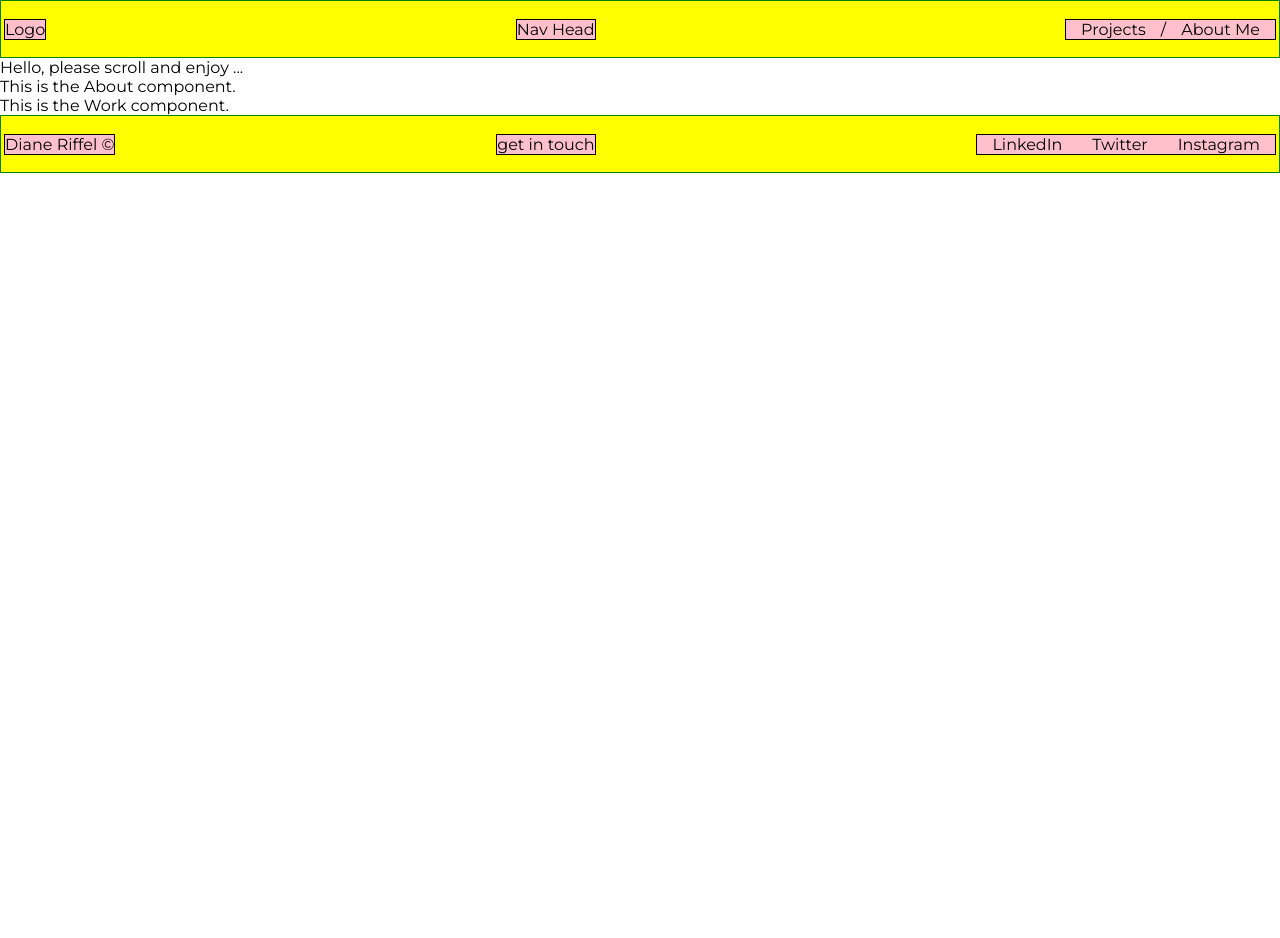
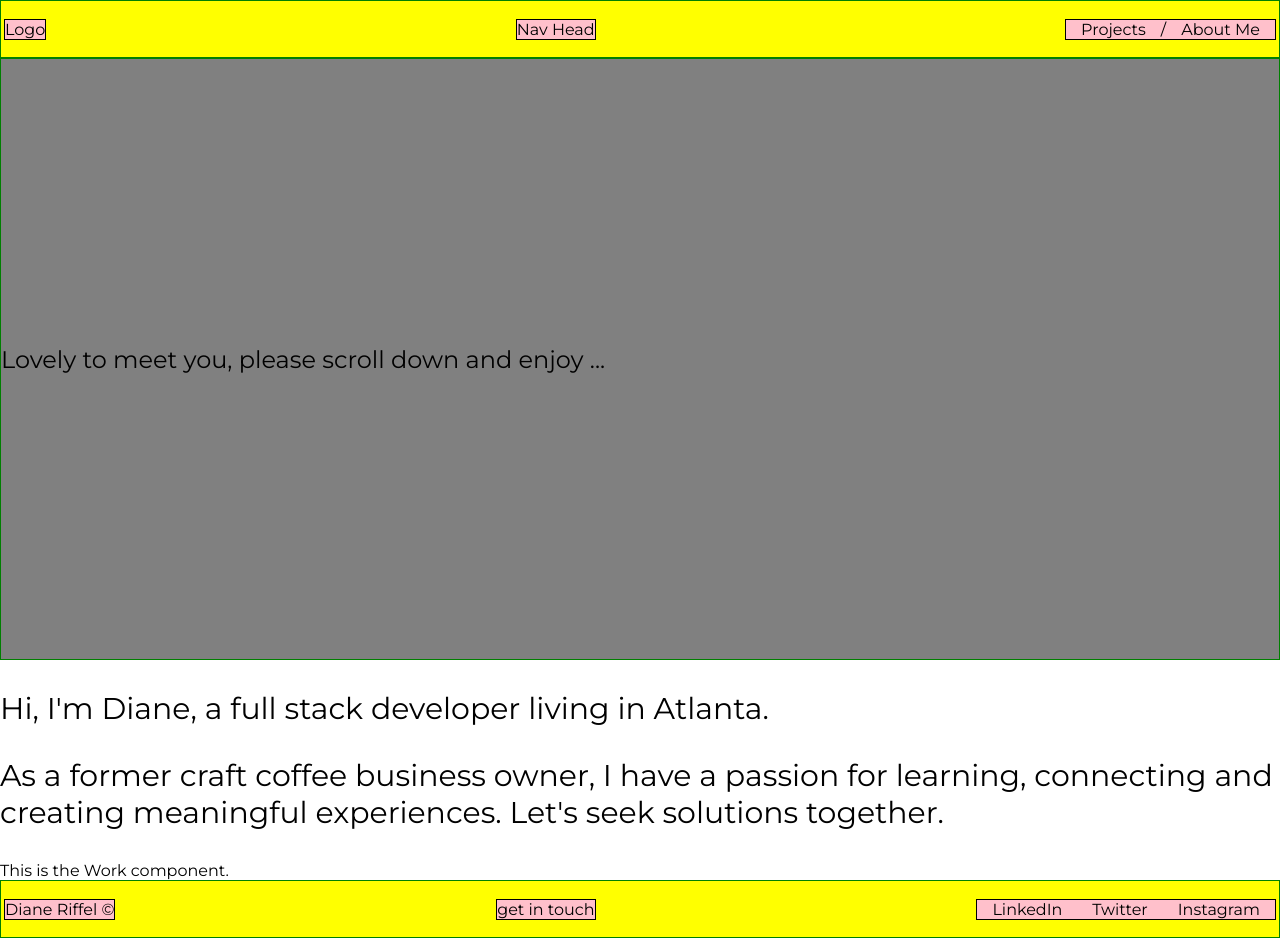
Before and after one commit to dcamriff/dcamriff_portfolio, a React (Create React App) app: page / in a window 1280 px wide. Before the commit the page ends 800 px from the top, so only its background shows below. Built offline with nearby package versions, Linux system fonts and the light colour scheme.

Commit message:
Added Home and About components and updated some styling

```diff
--- a/src/components/About.js
+++ b/src/components/About.js
@@ -1,9 +1,18 @@
 import React from 'react'
+import styled from 'styled-components'
 
 const About = () => {
     return (
-        <div>This is the About component.</div>
+        <AboutContainer>
+            <p>Hi, I'm Diane, a full stack developer living in Atlanta.</p>
+            <p>As a former craft coffee business owner, I have a passion for learning, connecting and creating meaningful experiences. Let's seek solutions together.</p>
+        </AboutContainer>
     )
 }
 
 export default About
+
+// STYLED COMPONENTS
+const AboutContainer = styled.div`
+font-size: 30px;
+`
--- a/src/components/Home.js
+++ b/src/components/Home.js
@@ -1,9 +1,11 @@
 import React, { Component } from 'react'
+import { HomeContainer } from './styled-components/HomeStyled.js'
+
 
 class Home extends Component {
     render () {
         return (
-            <div>Hello, please scroll and enjoy ... </div>
+            <HomeContainer>Lovely to meet you, please scroll down and enjoy ... </HomeContainer>
         )
     }
 }
--- /dev/null
+++ b/src/components/styled-components/HomeStyled.js
@@ -0,0 +1,13 @@
+import styled from 'styled-components'
+
+export const HomeContainer = styled.div`
+background-color: gray;
+border: solid 1px green;
+display: flex;
+justify-content: space-between;
+align-items: center;
+height: 600px;
+font-size: 24px;
+
+
+`
```
